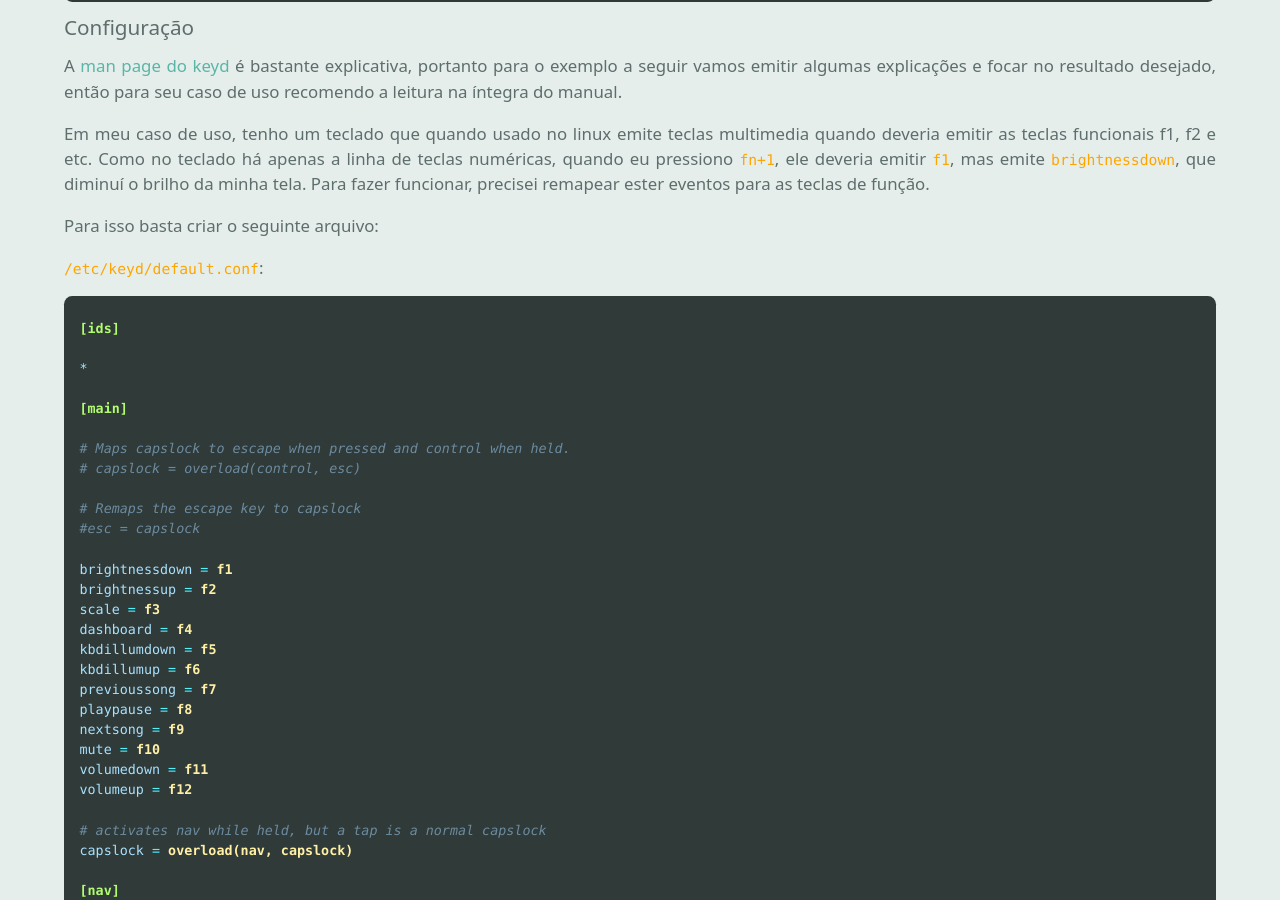
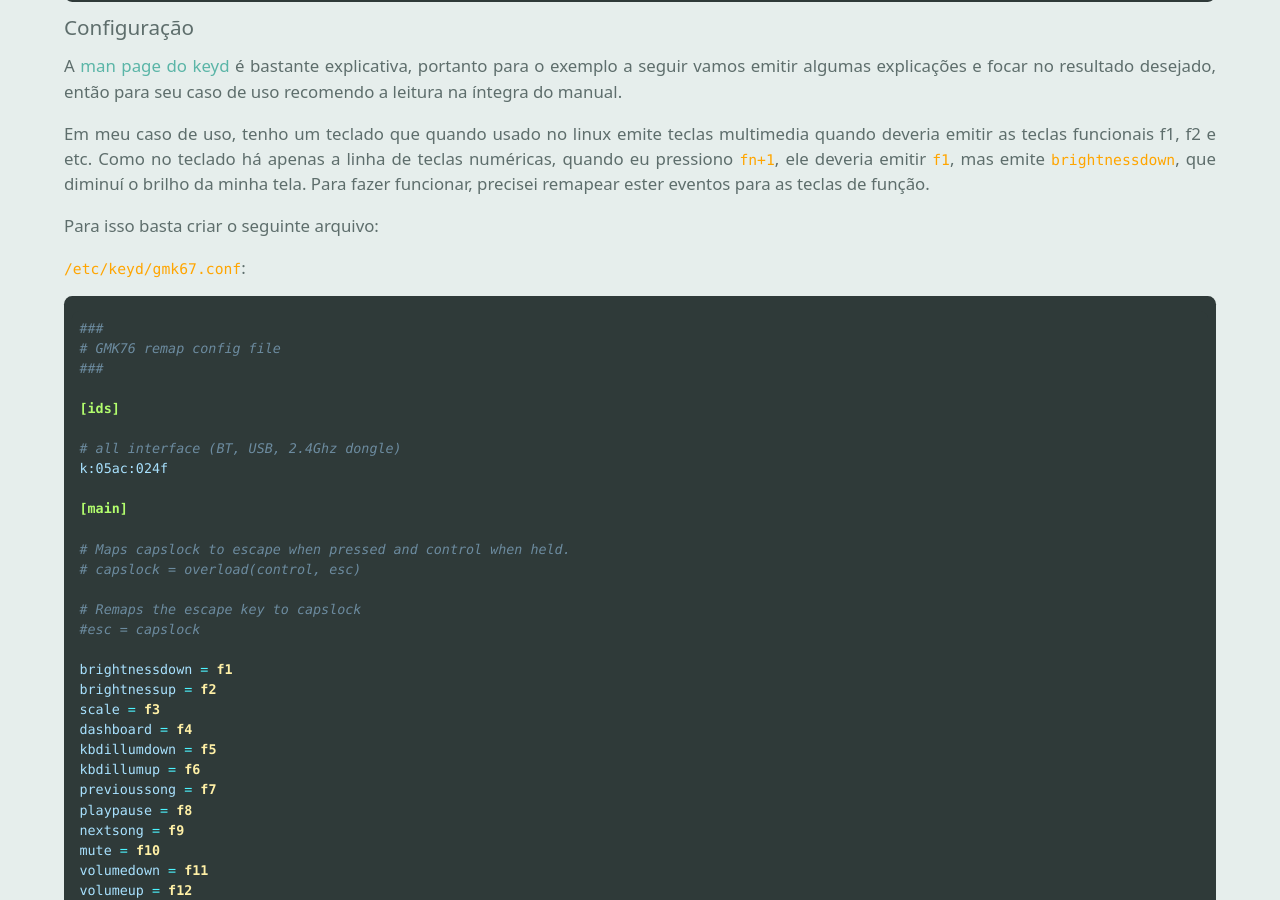
Before and after one commit to Joao-Peterson/joao-peterson.github.io, a Jekyll site: the page built from _posts/2023-08-1-keyremap.md, in a window 1280 px wide and 900 px high, scrolled down 893 px. Built offline with Jekyll 4.4.1, drawn with Linux system fonts in a browser that asks for light colours; nearby versions of some CDN libraries; some web fonts are replaced; some of the changed text lies outside the part shown.

Commit message:
one more keyd tweaks

````diff
--- a/_posts/2023-08-1-keyremap.md
+++ b/_posts/2023-08-1-keyremap.md
@@ -38,11 +38,16 @@ Em meu caso de uso, tenho um teclado que quando usado no linux emite teclas mult
 
 Para isso basta criar o seguinte arquivo:
 
-`/etc/keyd/default.conf`:
+`/etc/keyd/gmk67.conf`:
 ```ini
+###
+# GMK76 remap config file
+###
+
 [ids]
 
-*
+# all interface (BT, USB, 2.4Ghz dongle)
+k:05ac:024f
 
 [main]
 
````
Also changed, not shown: other parts of _posts/2023-08-1-keyremap.md (+6 -0 lines).
